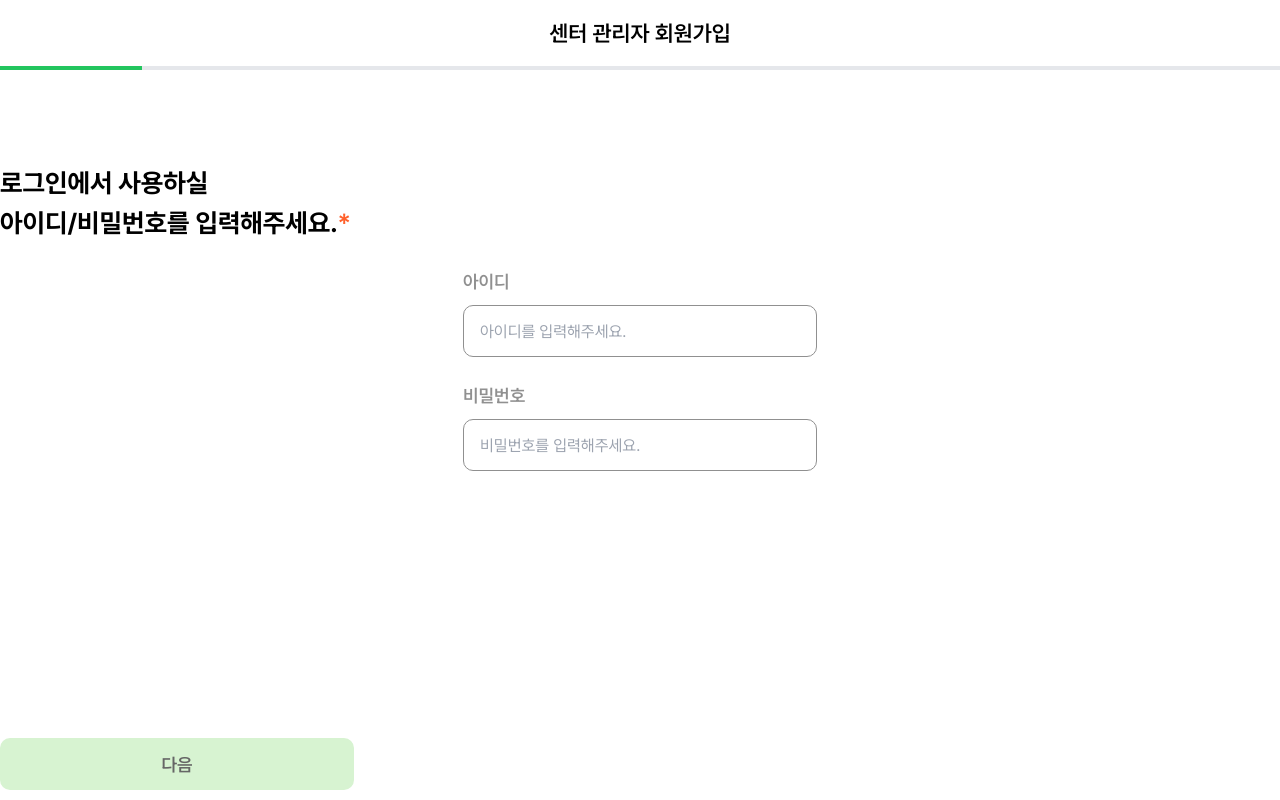
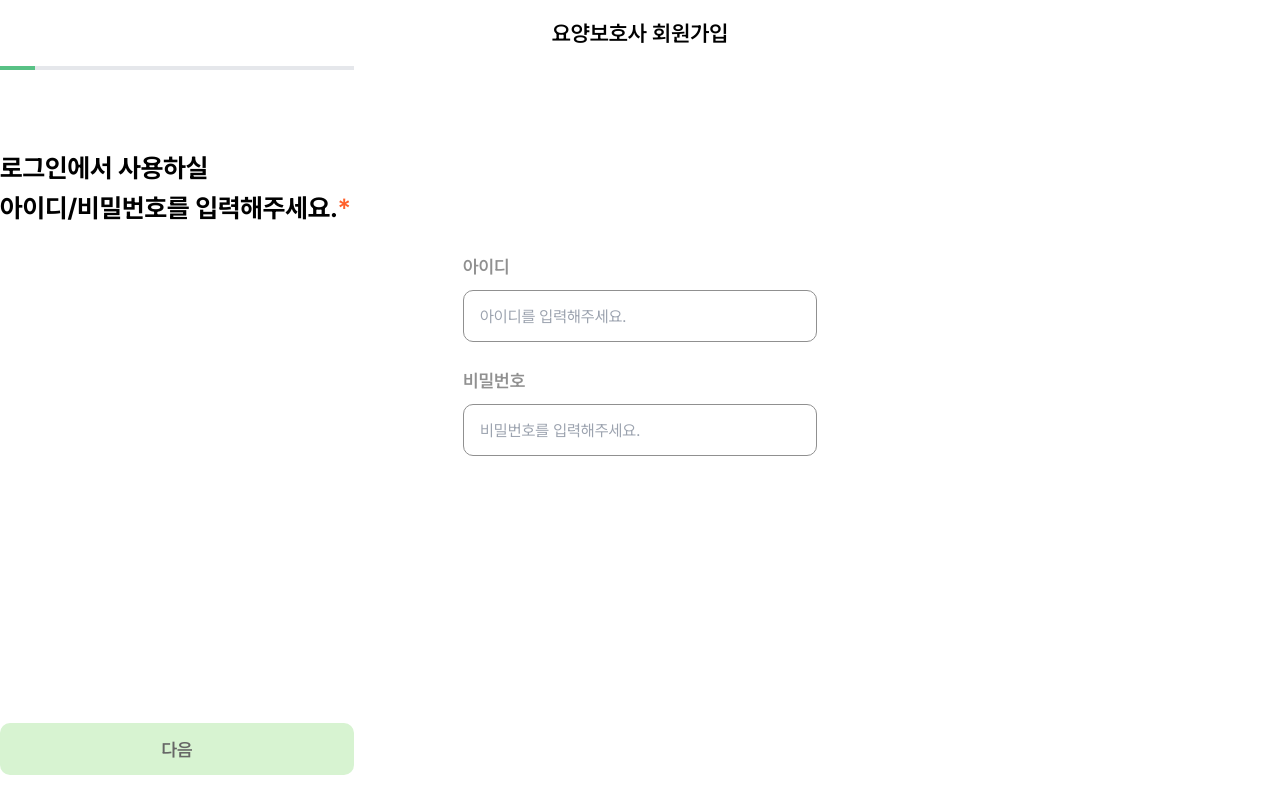
Before and after one commit to butakcare/butakcare_front, a Next.js app in the folder front/: page /sign_up/guardian in a window 1280 px wide. Built offline with nearby package versions, Linux system fonts and the light colour scheme.

Commit message:
feat: 게이지바 적용

```diff
--- a/front/src/app/sign_in/page.tsx
+++ b/front/src/app/sign_in/page.tsx
@@ -6,7 +6,7 @@ import { LongBtn, XBLBtn } from "@/components/common/Button";
 import { useRouter } from "next/navigation";
 import { useState } from "react";
 
-export default function SignUpPage() {
+export default function SignInPage() {
   const router = useRouter();
   const [loading, setLoading] = useState(false);
   const [username, setUsername] = useState("");
--- a/front/src/app/sign_up/guardian/page.tsx
+++ b/front/src/app/sign_up/guardian/page.tsx
@@ -32,7 +32,7 @@ export default function GuardianSignup() {
   const router = useRouter();
   const [loading, setLoading] = useState(false);
   const [step, setStep] = useState(1);
-  const progress = (step / 9) * 100;
+  const progress = (step / 10) * 100;
   const [form, setForm] = useState({
     username: "",
     password: "",
@@ -263,14 +263,14 @@ export default function GuardianSignup() {
 
   return (
     <div className="w-screen h-screen max-tablet:flex max-tablet:flex-col max-tablet:items-center">
-      <Header name="센터 관리자 회원가입" />
-      <div className="w-full bg-gray-200 h-1">
+      <Header name="요양보호사 회원가입" />
+      <div className="w-[354px] bg-gray-200 h-1">
         <div
-          className="h-full bg-green-500 transition-all duration-300 ease-in-out"
+          className="h-full bg-key transition-all duration-300 ease-in-out"
           style={{ width: `${progress}%` }}
         />
       </div>
-      <div className="h-[93px]" />
+      <div className="h-[78px]" />
       {showCurrentStep()}
       {step === 1 ? (
         <LongBtn
--- a/front/src/app/sign_up/manager/page.tsx
+++ b/front/src/app/sign_up/manager/page.tsx
@@ -27,7 +27,7 @@ export default function ManagerSignup() {
     siteurl: "",
     phone: "",
   });
-
+  const progress = (step / 5) * 100;
   const handleSubmit = async () => {
     setLoading(true);
     try {
@@ -120,7 +120,13 @@ export default function ManagerSignup() {
   return (
     <div className="w-screen h-screen max-tablet:flex max-tablet:flex-col max-tablet:items-center">
       <Header name="센터 관리자 회원가입" />
-      <div className="h-[93px]" />
+      <div className="w-[354px] bg-gray-200 h-1">
+        <div
+          className="h-full bg-key transition-all duration-300 ease-in-out"
+          style={{ width: `${progress}%` }}
+        />
+      </div>
+      <div className="h-[78px]" />
       {showCurrentStep()}
       {step === 1 ? (
         <LongBtn
```
